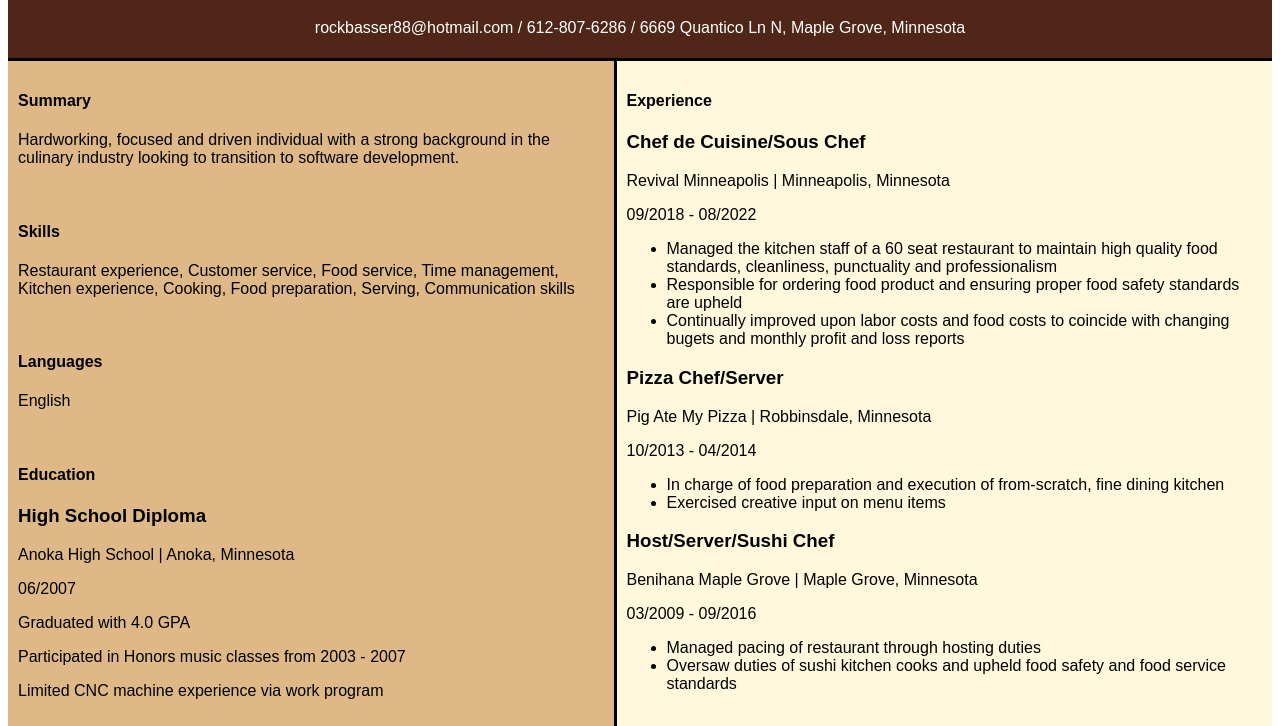
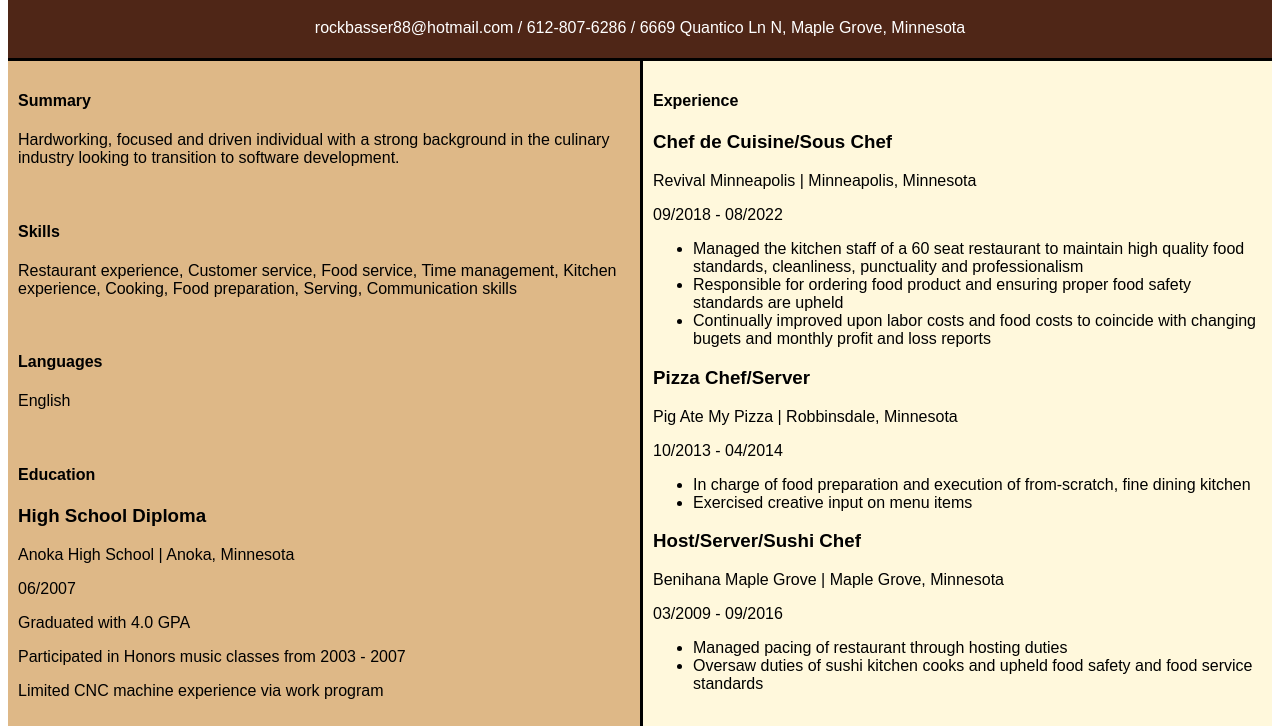
Before and after one commit to CaptHOG/CaptHOG.github.io, a plain HTML site: page index.html in a window 1280 px wide. Shown: the part 74-800 px from the top of the page. Drawn offline with Linux system fonts and the light colour scheme.

Commit message:
Update style.css

```diff
--- a/style.css
+++ b/style.css
@@ -14,17 +14,17 @@ body {
 .bodyl {
   padding: 10px;
   background-color: burlywood;
-  height: 100vh;
+  height: 100%;
 }
 
 .bodyr {
   padding: 10px;
   background-color: #fff8dc;
   border-left-style: solid;
-  height: 100vh;
+  height: 100%;
 }
 
 section {
   display: grid;
-  grid-template-columns: auto auto;
+  grid-template-columns: 1fr 1fr;
 }
```
